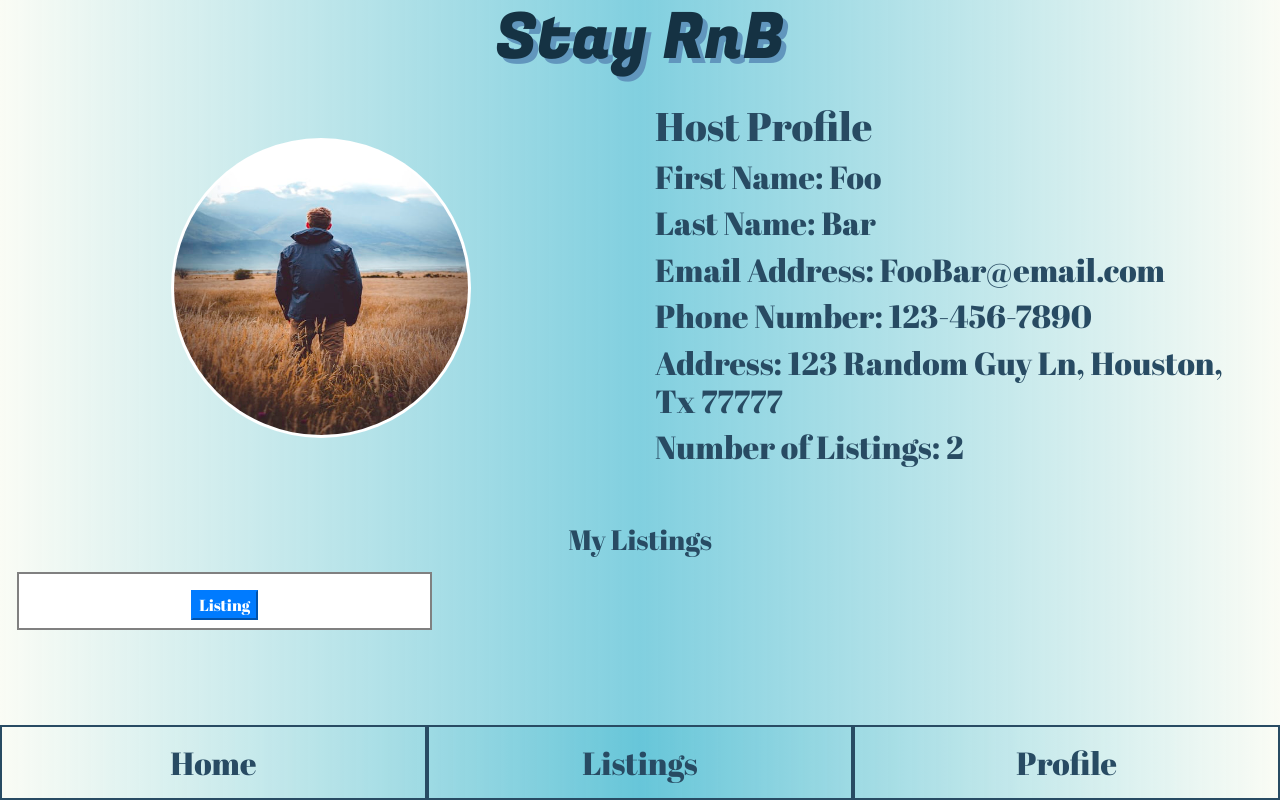
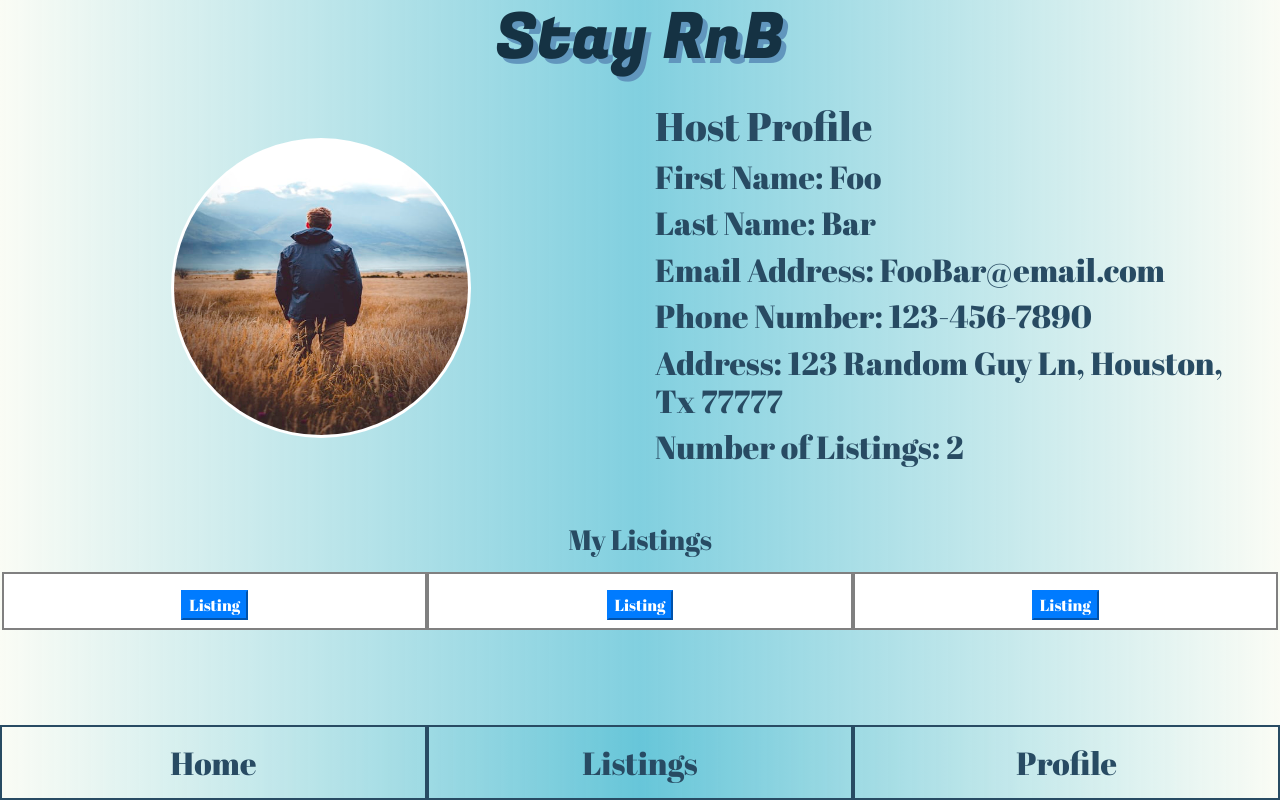
Before and after one commit to code-monkey713/Stay-RnB-Web, a React (Create React App) app: page /profile in a window 1280 px wide. Built offline with nearby package versions, Linux system fonts and the light colour scheme; the HTML template or start-up script is replaced by a standard one.

Commit message:
added ListingCard component

```diff
--- a/src/components/Profiles/HostProfile.js
+++ b/src/components/Profiles/HostProfile.js
@@ -1,6 +1,6 @@
 import React from "react";
 import Man from "../../assets/Man.jpg";
-import { ListingCard } from '../../components';
+import { ListingCard } from "../../components";
 
 export const HostProfile = () => {
   return (
@@ -22,7 +22,12 @@ export const HostProfile = () => {
 
       <h3 className="text-center mt-5 mb-3">My Listings</h3>
 
-      <ListingCard />
+      <div className="row d-flex justify-content-center">
+          <ListingCard />
+          <ListingCard />
+          <ListingCard />
+
+      </div>
     </>
   );
 };
```
